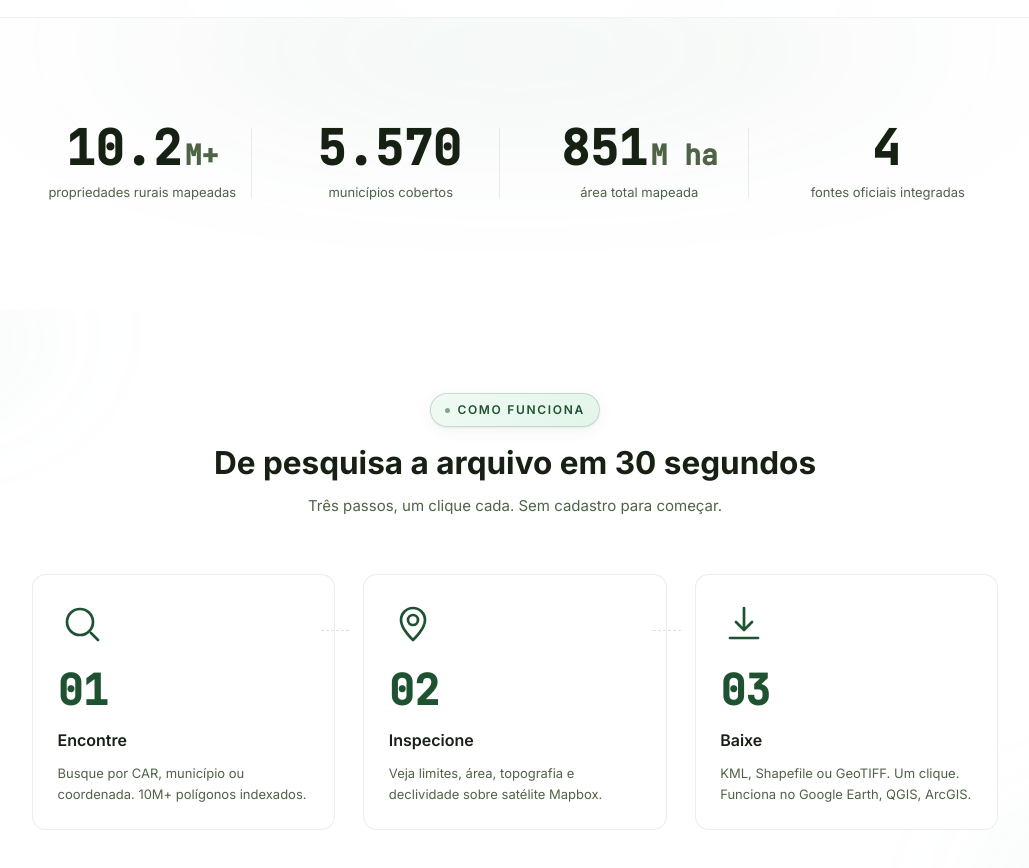
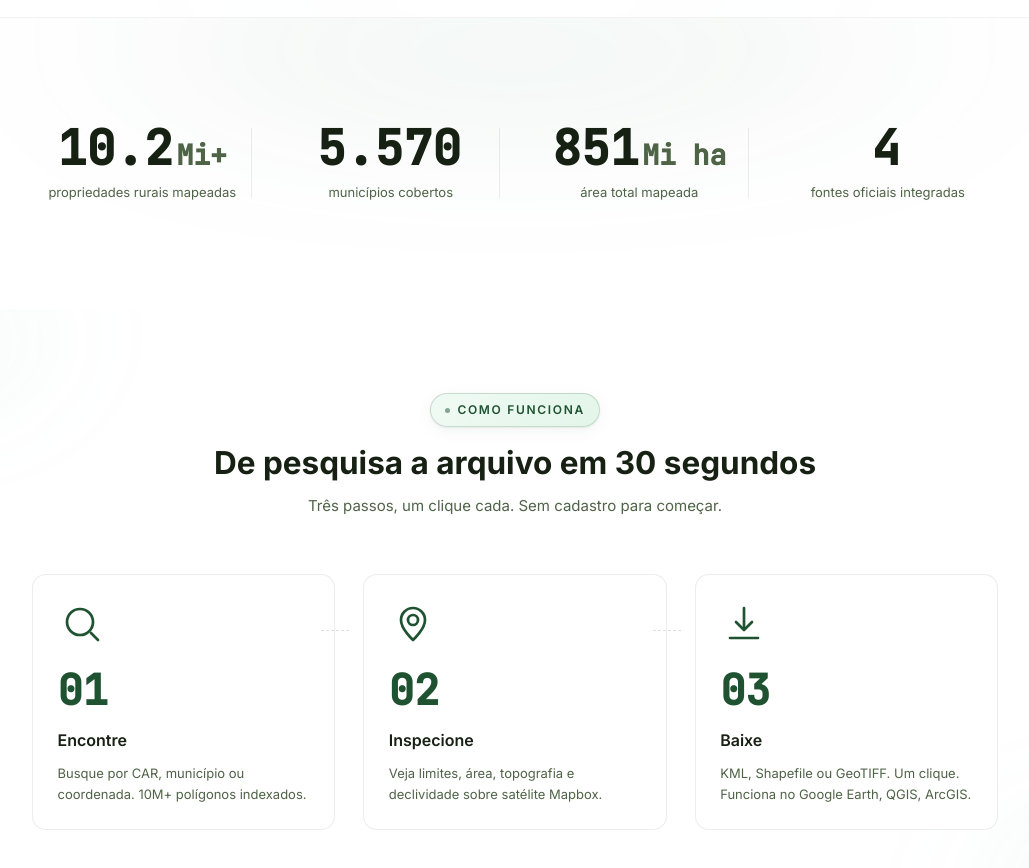
Before and after one commit to thiagomendes87/talhao-app, a Next.js app: page / in a window 1280 px wide. Shown: the part 860-1728 px from the top of the page, without its empty margins (125-1154 px from the left). Built offline with nearby package versions, Linux system fonts and the light colour scheme; no server answers.

Commit message:
fix(statsbar): troca sufixo 'M' por 'Mi' para evitar confusão com mil

```diff
--- a/components/StatsBar.tsx
+++ b/components/StatsBar.tsx
@@ -7,7 +7,7 @@ import useCountUp from '@/hooks/useCountUp'
 const stats = [
   {
     value: 10.2,
-    suffix: 'M+',
+    suffix: 'Mi+',
     label: 'propriedades rurais mapeadas',
     decimals: 1,
     locale: 'en-US',
@@ -21,7 +21,7 @@ const stats = [
   },
   {
     value: 851,
-    suffix: 'M ha',
+    suffix: 'Mi ha',
     label: 'área total mapeada',
     decimals: 0,
     locale: 'en-US',
```
